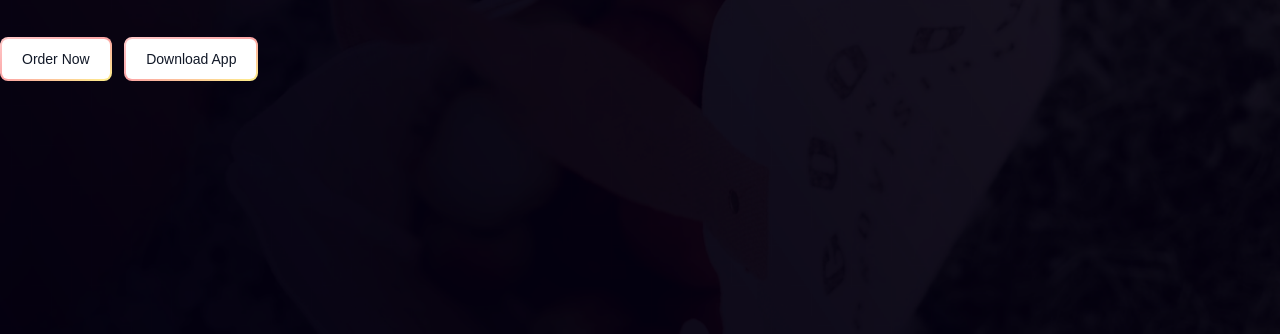
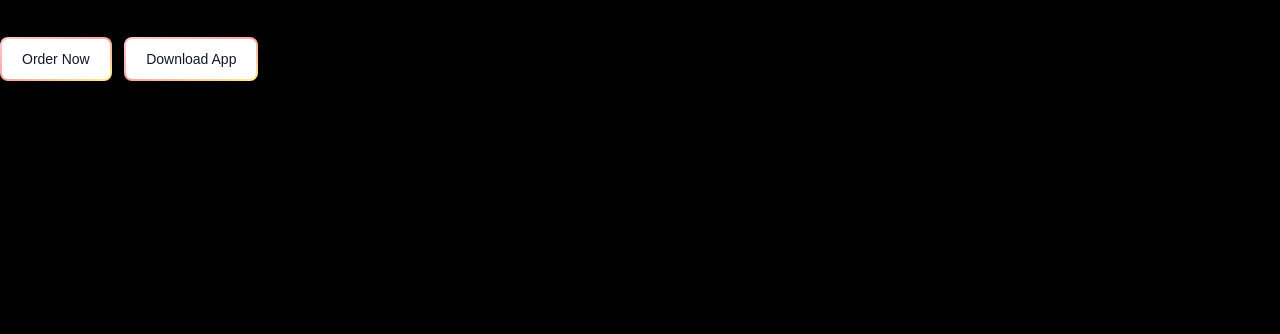
Before and after one commit to realbilall/Simplelandingpage2, a plain HTML site: page index.html in a window 1280 px wide. Shown: the part 466-800 px from the top of the page. Drawn offline with nearby package versions, Linux system fonts and the light colour scheme.

Commit message:
Update index.html

```diff
--- a/index.html
+++ b/index.html
@@ -12,7 +12,7 @@
     </style>
 </head>
 <body>
-    <header class="container min-h-screen bg-[url('image.png')] bg-center bg-cover ">
+    <header class="container min-h-screen bg-black bg-center bg-cover ">
         <nav class="flex items-center">
             <img src="logo.png" alt="Logo" class="w-40 cursor-pointer">
             <ul class="flex-1 text-center">
```
